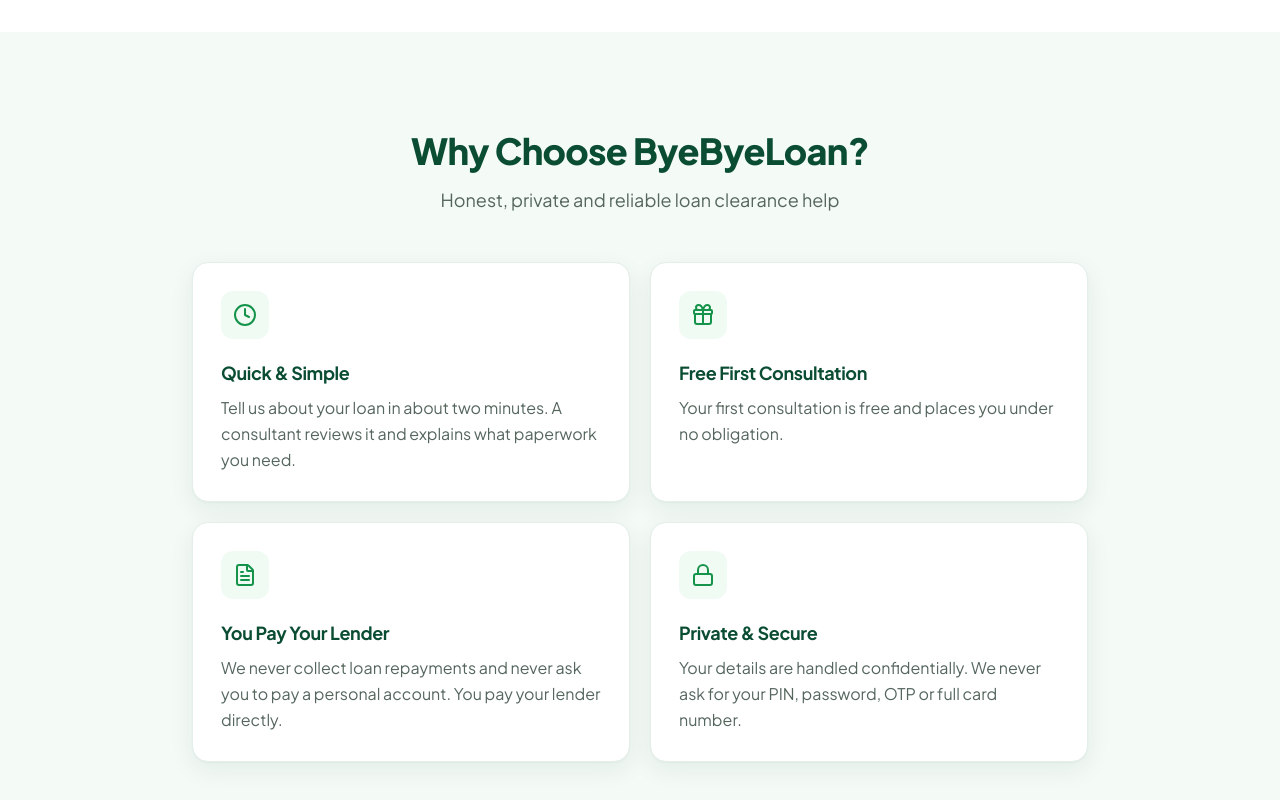
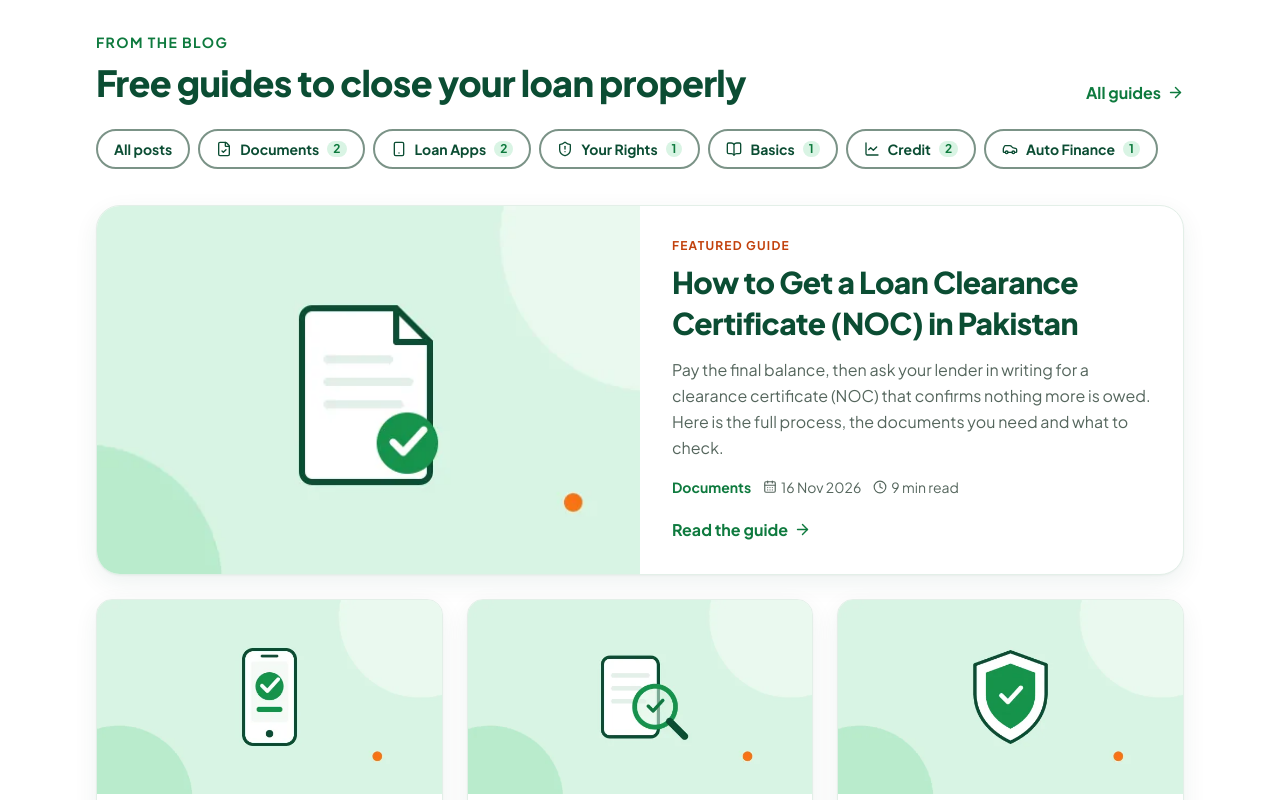
Before and after one commit to mrhabashah5/lc, a Next.js app: page / in a window 1280 px wide. Shown: the part 1180-1980 px from the top of the page. Built offline with nearby package versions, Linux system fonts and the light colour scheme; no server answers.

Commit message:
Add a From the blog section to the home page

```diff
--- a/src/app/(site)/page.tsx
+++ b/src/app/(site)/page.tsx
@@ -17,6 +17,8 @@ import {
   ShieldCheck,
   Smartphone,
 } from "lucide-react";
+import { ArticleCard } from "@/components/ArticleCard";
+import { CategoryPills, FeaturedPost } from "@/components/blog/BlogParts";
 import { AboutScreens } from "@/components/home/AboutScreens";
 import { AppTicker } from "@/components/home/AppTicker";
 import { AppCategoryWall } from "@/components/home/AppCategoryWall";
@@ -80,6 +82,8 @@ const steps = [
 ];
 
 export default function HomePage() {
+  const [featured, ...others] = articles;
+  const latest = others.slice(0, 3);
   const channels = [
     { icon: MessageCircle, label: "WhatsApp", value: whatsappDisplay, href: whatsappLink(), external: true },
     { icon: Mail, label: "Email", value: site.email, href: `mailto:${site.email}` },
@@ -102,6 +106,32 @@ export default function HomePage() {
             </li>
           ))}
         </ul>
+      </section>
+
+      {/* From the blog */}
+      <section aria-labelledby="home-blog-title" className="bg-white pb-16 sm:pb-20">
+        <div className="container-x">
+          <div className="mb-6 flex flex-wrap items-end justify-between gap-3">
+            <div>
+              <p className="eyebrow mb-2">From the blog</p>
+              <h2 id="home-blog-title" className="h-section">
+                Free guides to close your loan properly
+              </h2>
+            </div>
+            <Link href="/blog" className="link-arrow">
+              All guides <ArrowRight size={17} aria-hidden="true" />
+            </Link>
+          </div>
+          <div className="mb-8">
+            <CategoryPills current={null} />
+          </div>
+          <FeaturedPost post={featured} headingLevel={3} />
+          <div className="mt-6 grid gap-6 md:grid-cols-2 lg:grid-cols-3">
+            {latest.map((a) => (
+              <ArticleCard key={a.slug} article={a} headingLevel={3} />
+            ))}
+          </div>
+        </div>
       </section>
 
       {/* Why choose */}
--- a/src/components/blog/BlogParts.tsx
+++ b/src/components/blog/BlogParts.tsx
@@ -37,8 +37,17 @@ export function PostMeta({ post, linkCategory = true }: { post: Article; linkCat
 }
 
 /** Large featured post card. */
-export function FeaturedPost({ post, priority = false }: { post: Article; priority?: boolean }) {
+export function FeaturedPost({
+  post,
+  priority = false,
+  headingLevel = 2,
+}: {
+  post: Article;
+  priority?: boolean;
+  headingLevel?: 2 | 3;
+}) {
   const thumb = thumbnailFor(post.slug);
+  const H = headingLevel === 2 ? "h2" : "h3";
   return (
     <article className="group relative grid overflow-hidden rounded-3xl border border-line bg-white shadow-card transition-shadow hover:shadow-float md:grid-cols-2">
       {thumb && (
@@ -46,11 +55,11 @@ export function FeaturedPost({ post, priority = false }: { post: Article; priori
       )}
       <div className="flex flex-col justify-center p-6 sm:p-8">
         <p className="mb-2 text-xs font-bold tracking-widest text-orange-ink uppercase">Featured guide</p>
-        <h2 className="text-2xl leading-snug font-extrabold sm:text-3xl">
+        <H className="text-2xl leading-snug font-extrabold sm:text-3xl">
           <Link href={blogPath(post.slug)} className="after:absolute after:inset-0 group-hover:text-brand-ink">
             {post.title}
           </Link>
-        </h2>
+        </H>
         <p className="mt-3 leading-relaxed text-muted">{post.excerpt}</p>
         <div className="mt-4">
           <PostMeta post={post} />
@@ -64,7 +73,9 @@ export function FeaturedPost({ post, priority = false }: { post: Article; priori
 }
 
 /** Row of category links ("pills"); highlights the current category. */
-export function CategoryPills({ current }: { current?: string }) {
+/** `current`: a category slug, undefined on the blog home, or null where no item is current. */
+export function CategoryPills({ current }: { current?: string | null }) {
+  const allCurrent = current === undefined;
   const base = "inline-flex items-center whitespace-nowrap gap-2 rounded-full border-2 px-4 py-2 text-sm font-bold transition-colors";
   const on = "border-brand-dark bg-brand-dark text-white";
   const off = "border-field bg-white text-brand-dark hover:border-brand-ink hover:text-brand-ink";
@@ -72,7 +83,7 @@ export function CategoryPills({ current }: { current?: string }) {
     <nav aria-label="Blog categories" className="-mx-5 overflow-x-auto px-5 pb-1 sm:mx-0 sm:px-0">
       <ul className="flex gap-2 sm:flex-wrap">
         <li className="shrink-0">
-          <Link href="/blog" aria-current={!current ? "page" : undefined} className={`${base} ${!current ? on : off}`}>
+          <Link href="/blog" aria-current={allCurrent ? "page" : undefined} className={`${base} ${allCurrent ? on : off}`}>
             All posts
           </Link>
         </li>
```
